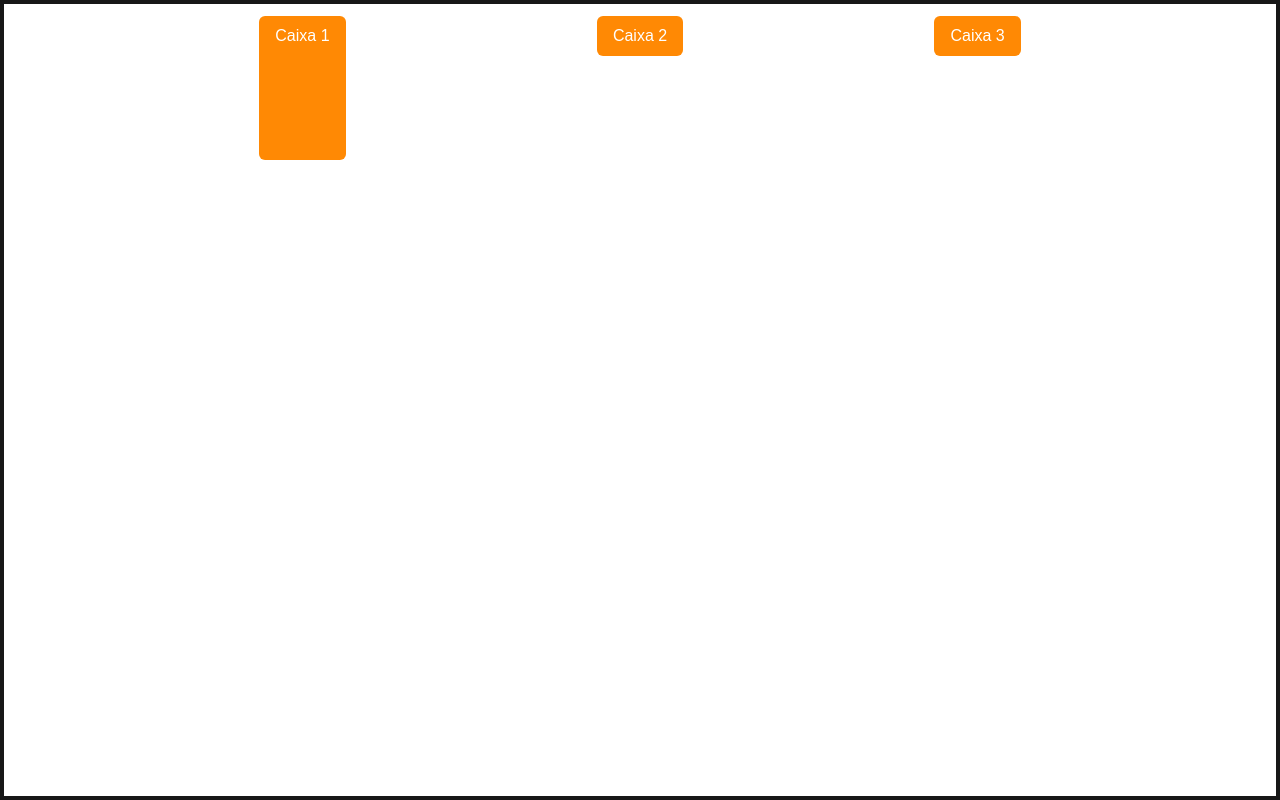
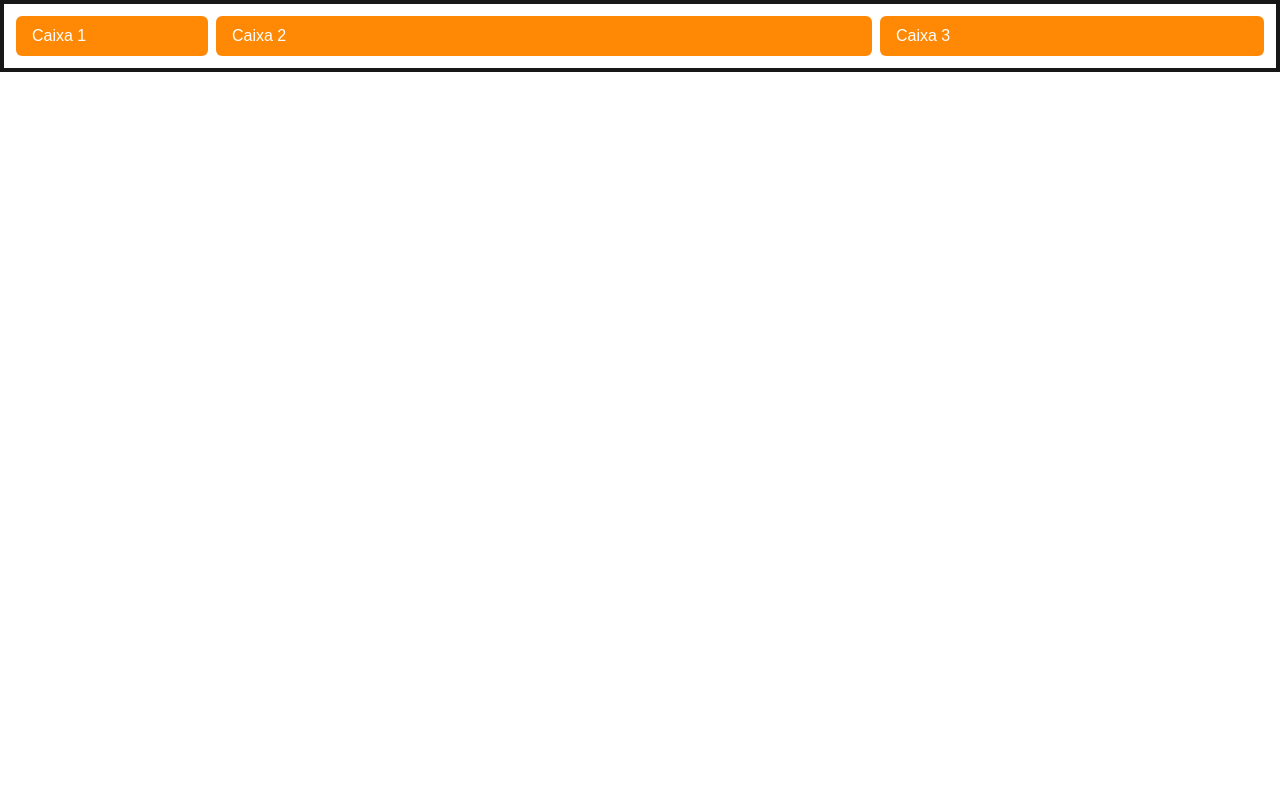
Before and after one commit to gabrielhdantaspimentel/Full-Stack-Web-com-Node-JavaScript-e-TypeScript, a Next.js app in the folder Section 31 - Next e tailwind/next-tailwind-fundamentos/: page /fundamentos/11_flexbox in a window 1280 px wide. Built offline with nearby package versions, Linux system fonts and the light colour scheme.

Commit message:
Aula 349 - Flex Redimensionamento

```diff
--- a/Section 31 - Next e tailwind/next-tailwind-fundamentos/src/app/fundamentos/11_flexbox/page.tsx
+++ b/Section 31 - Next e tailwind/next-tailwind-fundamentos/src/app/fundamentos/11_flexbox/page.tsx
@@ -3,10 +3,11 @@ export default function Aplicacao(){
 
     // flex flex-row-reverse flex-wrap
     // order-2 grow justify-between
-    <div className='border-4 p-3 h-screen flex flex-row gap-2 justify-evenly items-start'>
-        <div className="caixa h-36">Caixa 1</div>
-        <div className="caixa">Caixa 2</div>
-        <div className="caixa">Caixa 3</div>
+    // border-4 p-3 h-screen flex flex-row gap-2 justify-evenly items-start
+    <div className='border-4 p-3 flex gap-2'>
+        <div className="caixa w-48 grow-0 shrink-0">Caixa 1</div>
+        <div className="caixa w-72 grow shrink">Caixa 2</div>
+        <div className="caixa w-96 grow-0 shrink-0">Caixa 3</div>
     </div>
     )
 }
```
